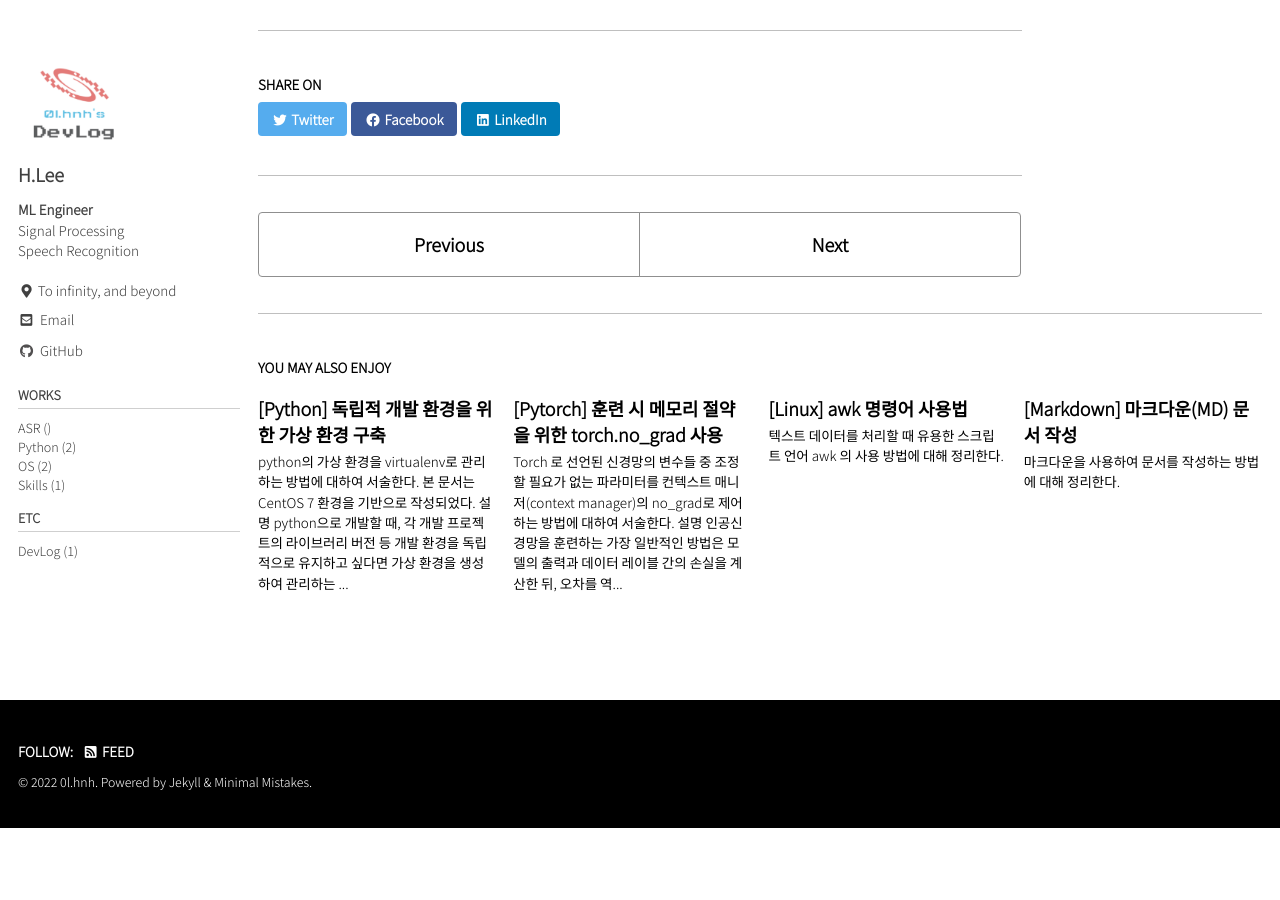
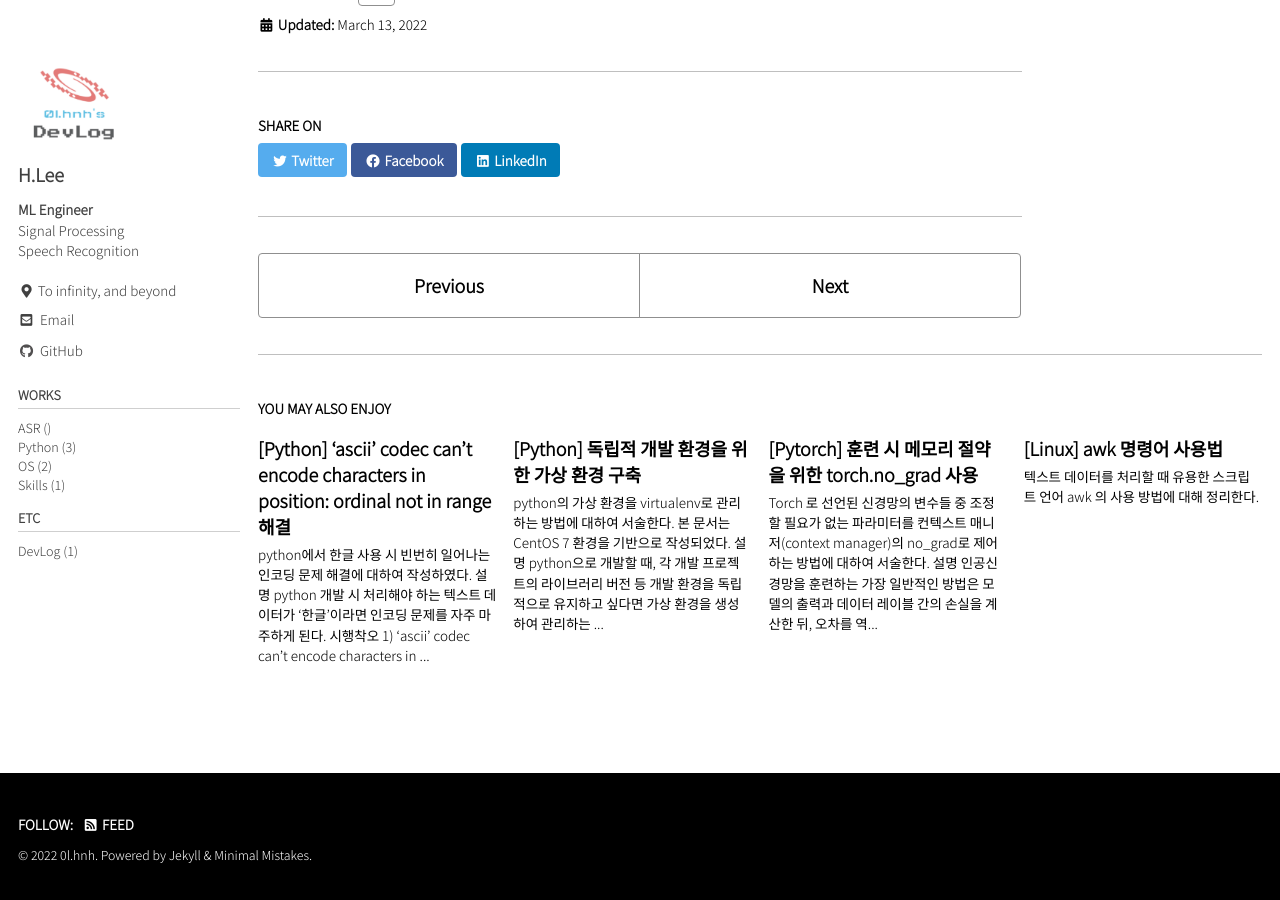
Before and after one commit to 0l-hnh/0l-hnh.github.io, a Jekyll site: the page built from _posts/2022-03-13-mount2nas.md, in a window 1280 px wide and 900 px high, scrolled down 2322 px. Built offline with Jekyll 4.4.1, drawn with Linux system fonts in a browser that asks for light colours; cached includes are drawn as plain includes; some web fonts are replaced; before the commit the page ends 3150 px from its top, so only the background shows below that; some of the changed text lies outside the part shown.

Commit message:
22.03.30 Modified some post

````diff
--- a/_posts/2022-03-13-mount2nas.md
+++ b/_posts/2022-03-13-mount2nas.md
@@ -36,6 +36,8 @@ NAS의 id, password 옵션을 줄 경우  -o 로 user, password 인자를 추가
 ```bash
 mount -t cifs -o user=id,password=pwd [NAS_dir] [target_dir]
 ```
+기타 옵션의 경우 공식 페이지 등을 참조한다.
+
 ## 시행착오
 CentOS 6 서버에 NAS를 mount 하며 겪은 오류 및 해결 방법
 ### 1) Mount: cannot mount block device read-only
--- /dev/null
+++ b/_posts/2022-03-30-ascii-codec-error.md
@@ -0,0 +1,31 @@
+---
+layout: single
+title:  "[Python] 'ascii' codec can't encode characters in position: ordinal not in range 해결"
+date:   2022-03-30 11:40:00 +0900
+
+categories:
+  - python
+tags: [python]
+
+author_profile: true
+sidebar:
+  nav: "docs"
+
+toc: true
+toc_label: "목록"
+toc_icon: "bars"
+toc_sticky: true
+---
+
+python에서 한글 사용 시 빈번히 일어나는 인코딩 문제 해결에 대하여 작성하였다.
+## 설명
+python 개발 시 처리해야 하는 텍스트 데이터가 '한글'이라면 인코딩 문제를 자주 마주하게 된다.
+## 시행착오
+### 1) 'ascii' codec can't encode characters in position: ordinal not in range
+#### 에러 발생 원인
+표준 입출력을 사용하여 터미널에 한글로 출력된 텍스트를 다시 python에서 처리할 때, 서버의 python encoding이 utf-8이 아니면 위의 오류가 발생할 수 있다.
+#### 해결 방법
+쉘 스크립트 내부에 아래 line을 추가하여 python encoding을 utf-8로 선언하면 오류가 사라진다.
+```bash
+export PYTHONIOENCODING=UTF-8
+```
````
